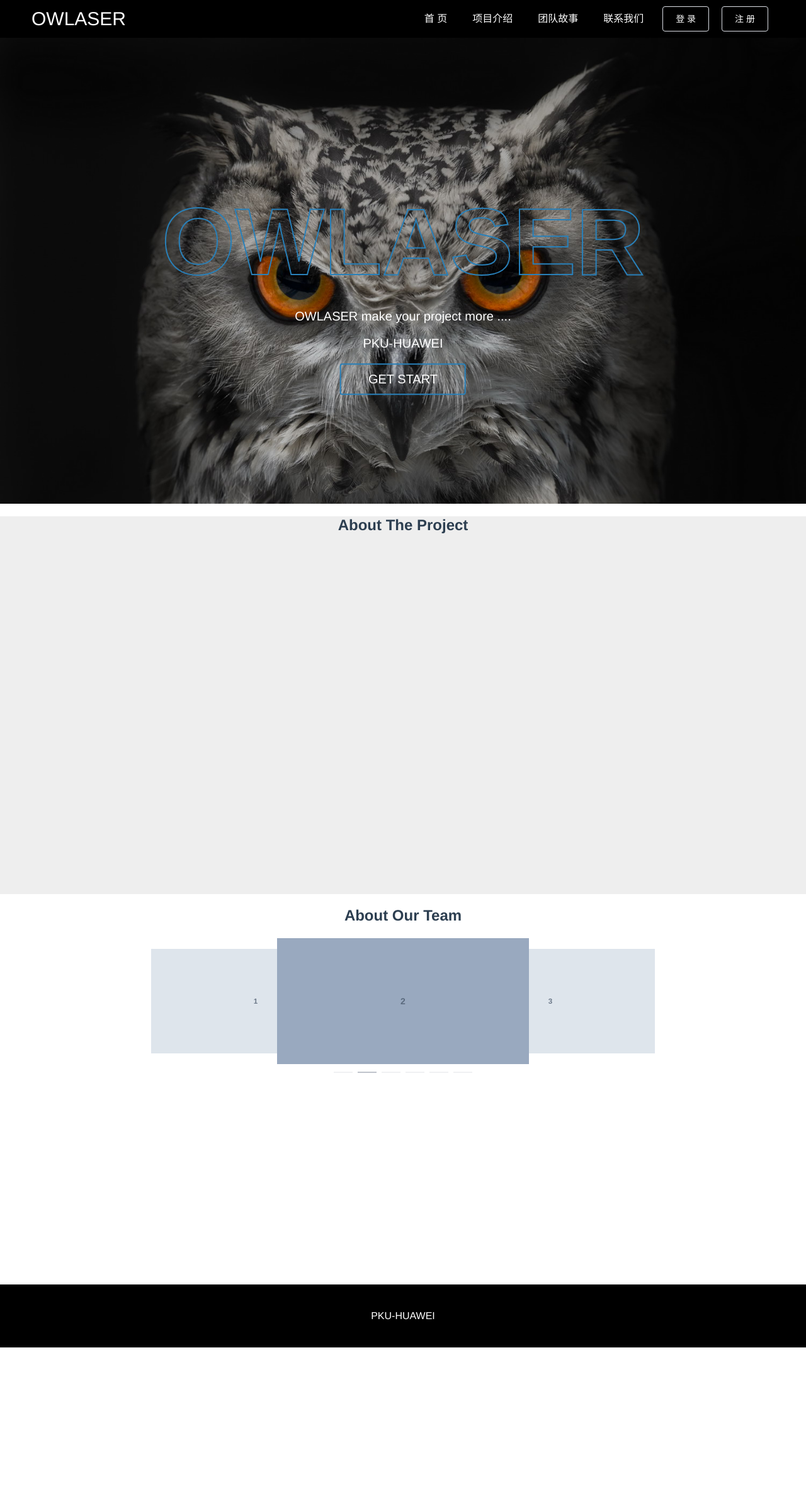
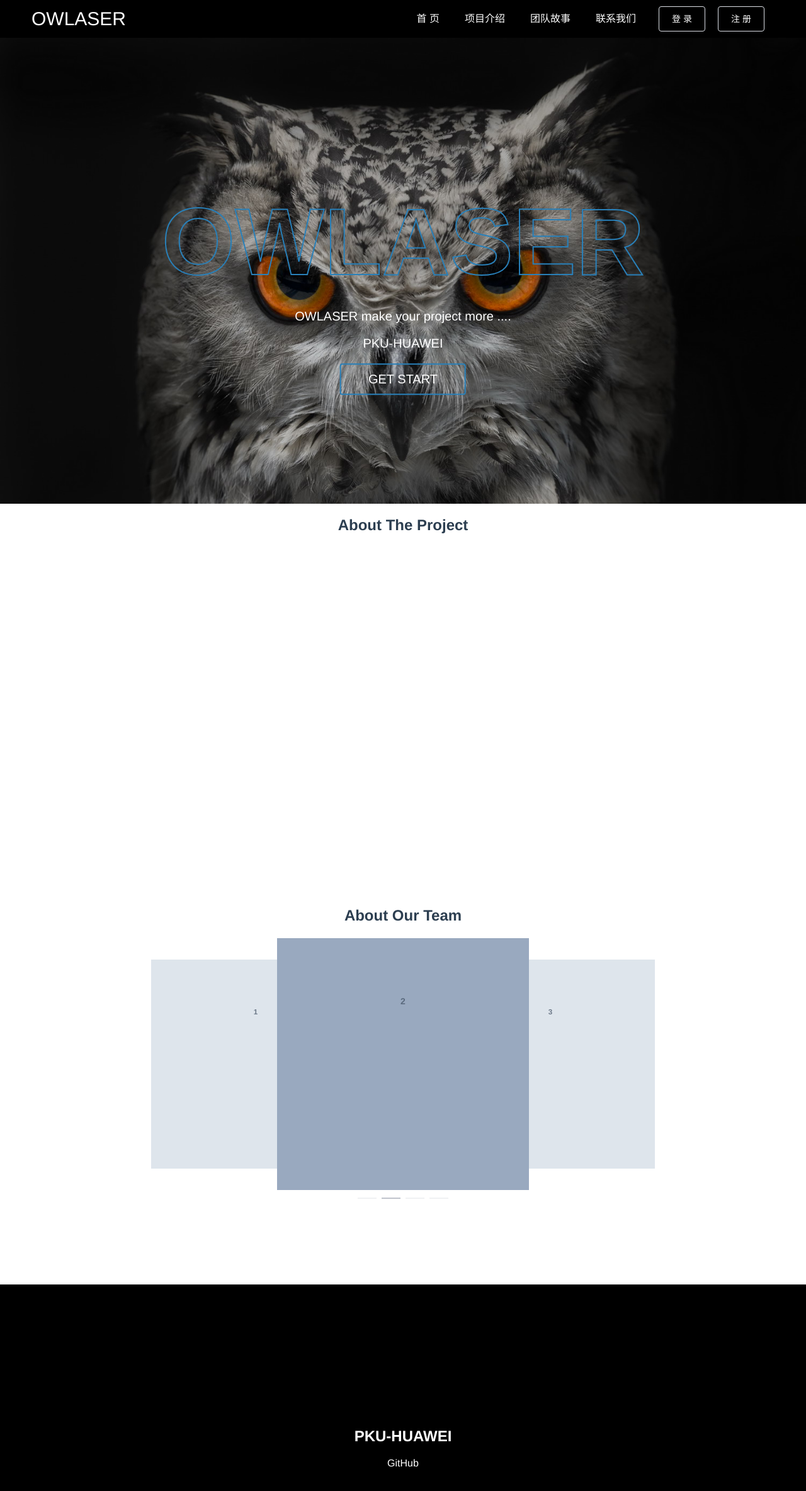
Before and after one commit to aohonze/owlaser-1.0, a Vue app: page /#/ in a window 1280 px wide. Shown: the top 2368 px of the page at 63% size. Before the commit the page ends 2140 px from the top, so only its background shows below. Built offline with nearby package versions, Linux system fonts and the light colour scheme.

Commit message:
resultpage

```diff
--- a/src/assets/css/global.css
+++ b/src/assets/css/global.css
@@ -17,7 +17,7 @@ body,
   color: #2c3e50;
 }
 
-.a,
+a,
 .router-link {
   text-decoration: none;
 }
--- a/src/components/Home.vue
+++ b/src/components/Home.vue
@@ -1,16 +1,11 @@
 <template>
   <el-container class="home-container">
     <!-- 顶栏导航栏开始 -->
-
     <el-header>
       <div class="logo">
         <span>OWLASER</span>
       </div>
-      <el-menu
-        :default-active="activeIndex"
-        mode="horizontal"
-        active-text-color="#2980b9"
-      >
+      <el-menu mode="horizontal" active-text-color="#2980b9">
         <el-menu-item index="/" @click="scrollTo('#banner')"
           >首 页</el-menu-item
         >
@@ -23,8 +18,10 @@
         <el-menu-item index="contact" @click="scrollTo('#contact')"
           >联系我们</el-menu-item
         >
+        <div class="menu-btn">
           <el-button>登 录</el-button>
           <el-button>注 册</el-button>
+        </div>
       </el-menu>
     </el-header>
     <!-- 顶栏导航栏结束 -->
@@ -47,8 +44,8 @@
       <div class="team-info" id="#teamInfo">
         <h1>About Our Team</h1>
         <div class="pic-box">
-          <el-carousel :interval="4000" type="card" height="200px">
-            <el-carousel-item v-for="item in 6" :key="item">
+          <el-carousel :interval="4000" type="card" height="400px">
+            <el-carousel-item v-for="item in 4" :key="item">
               <h3 class="medium">{{ item }}</h3>
             </el-carousel-item>
           </el-carousel>
@@ -123,21 +120,24 @@ export default {
       color: #409eff !important;
       background: transparent !important;
     }
+    .menu-btn {
+      width: 200px;
       .el-button {
         margin: 0 10px;
       }
       .el-button:hover {
         color: white;
         background: #2980b9;
+        border: 1px solid #2980b9;
+      }
     }
   }
 }
 
 .el-main {
   padding: 0;
-
   .banner {
-    height: 800px;
+    height: 100vh;
     background-image: url('../assets/mty.png');
     background-size: cover;
     .start-btn {
@@ -174,12 +174,10 @@ export default {
   }
   .pro-info {
     height: 600px;
-    background-color: #eee;
   }
   .team-info {
     position: relative;
     height: 600px;
-    background-color: #fff;
 
     .pic-box {
       position: absolute;
--- a/src/components/Index.vue
+++ b/src/components/Index.vue
@@ -11,7 +11,7 @@
         <!-- logo -->
         <el-menu-item index="/">OWLASER</el-menu-item>
         <!-- 导航选项 -->
-        <el-menu-item index="/scan">扫描中心</el-menu-item>
+        <el-menu-item index="/result">扫描中心</el-menu-item>
         <el-menu-item index="/repo">组件库</el-menu-item>
         <el-menu-item index="/recycle">回收站</el-menu-item>
       </el-menu>
@@ -34,6 +34,12 @@
 
 <script>
 export default {
+  data() {
+    return {
+      activeIndex: '/result'
+    }
+  },
+
   methods: {
     open2() {
       this.$message({
--- a/src/components/common/footer.vue
+++ b/src/components/common/footer.vue
@@ -3,7 +3,10 @@
     <el-container>
       <!-- 页脚部分开始 -->
       <el-footer>
-        <div>PKU-HUAWEI</div>
+        <div>
+          <h2>PKU-HUAWEI</h2>
+          <a href="">GitHub</a>
+        </div>
       </el-footer>
       <!-- 页脚部分结束 -->
     </el-container>
@@ -14,15 +17,22 @@
 .el-footer {
   position: relative;
   width: 100%;
-  height: 100px !important;
+  height: 500px !important;
   background: black;
   color: white;
   div {
     width: 100%;
     height: 100%;
     display: flex;
+    flex-direction: column;
     justify-content: center;
     align-items: center;
+    a {
+      color: white;
+    }
+    a:hover {
+      color: #2980b9;
+    }
   }
 }
 </style>
--- a/src/components/result/result.vue
+++ b/src/components/result/result.vue
@@ -115,12 +115,7 @@
 export default {
   data() {
     return {
-      tableData: [
-        {
-          artifact_id: 'spring - boot - starter - json',
-          group_id: ' org.springframework.boot'
-        }
-      ],
+      tableData: [],
       input: ''
     }
   },
```
Also changed, not shown: src/router/index.js (+24 -6 lines). Lines whose indentation alone changed are shown as unchanged.
